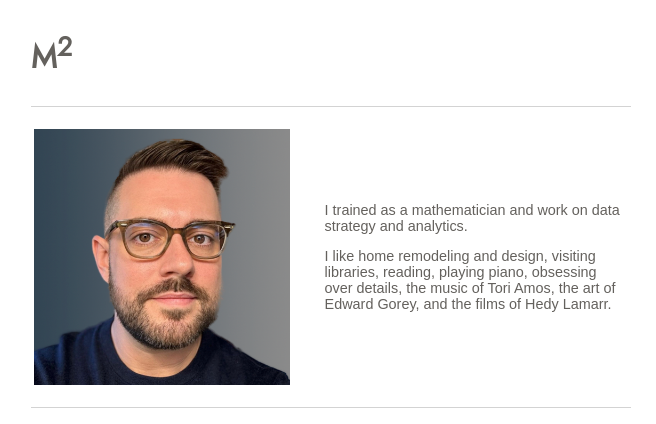
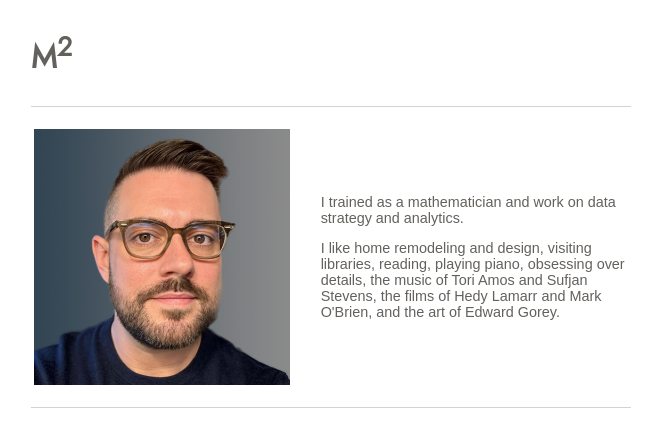
Before and after one commit to halocrime/website, a plain HTML site: page index.html in a window 1280 px wide. Shown: the whole page, without its empty margins (309-965 px from the left). Drawn offline with Linux system fonts and the light colour scheme; a web font is replaced by a local one.

Commit message:
Update index.html

```diff
--- a/index.html
+++ b/index.html
@@ -62,7 +62,7 @@ body {
     <td> &nbsp; &nbsp; &nbsp;  &nbsp; &nbsp; &nbsp;  &nbsp; &nbsp; &nbsp;  &nbsp; &nbsp; &nbsp;  &nbsp; &nbsp; &nbsp; </td>
     <td>
     <p>I trained as a mathematician and work on data strategy and analytics.</p>
-    <p>I like home remodeling and design, visiting libraries, reading, playing piano, obsessing over details, the music of Tori Amos, the art of Edward Gorey, and the films of Hedy Lamarr.</p>
+    <p>I like home remodeling and design, visiting libraries, reading, playing piano, obsessing over details, the music of Tori Amos and Sufjan Stevens, the films of Hedy Lamarr and Mark O'Brien, and the art of Edward Gorey.</p>
     </td>
   </tr>
 </table>
```
